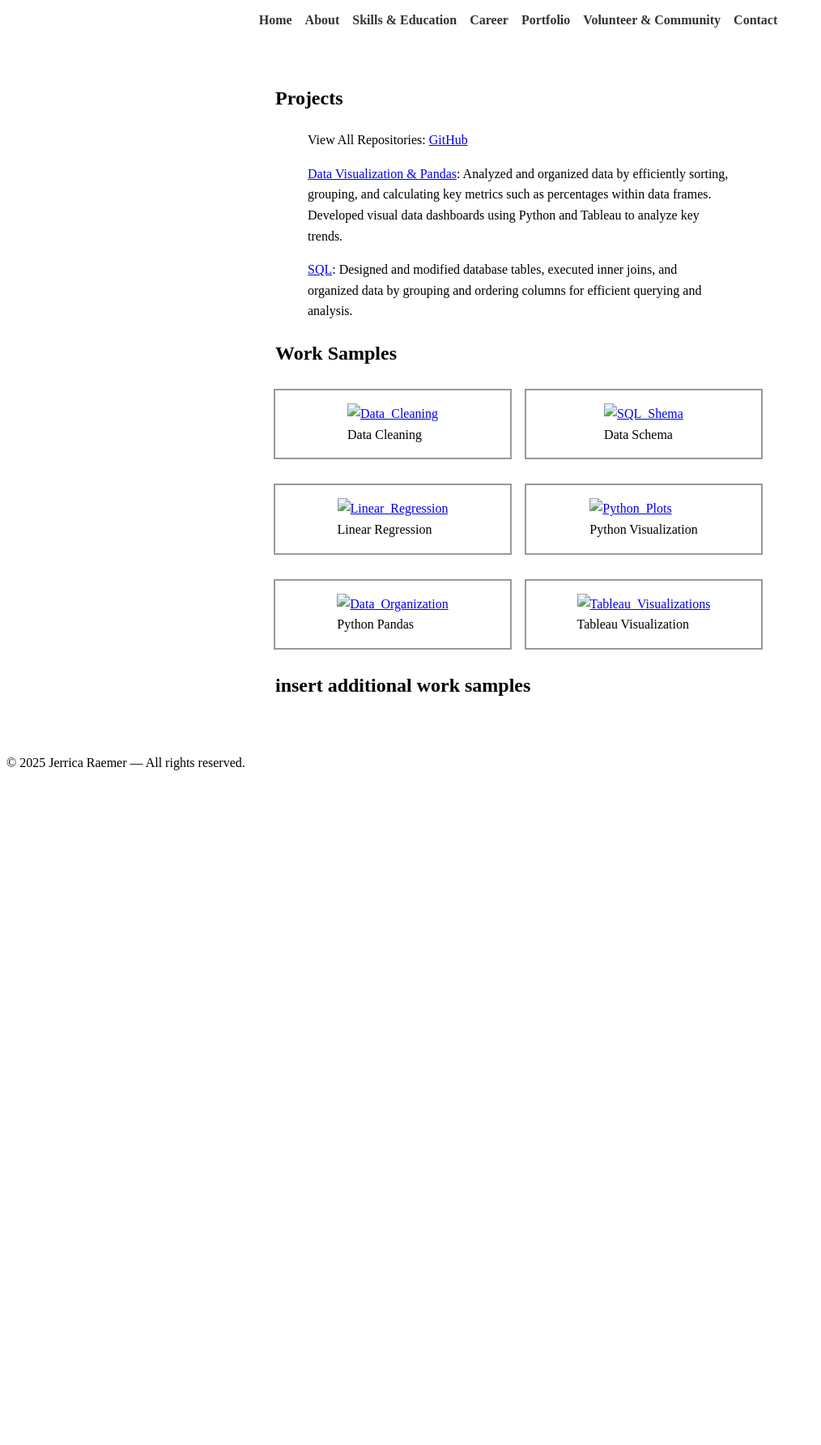
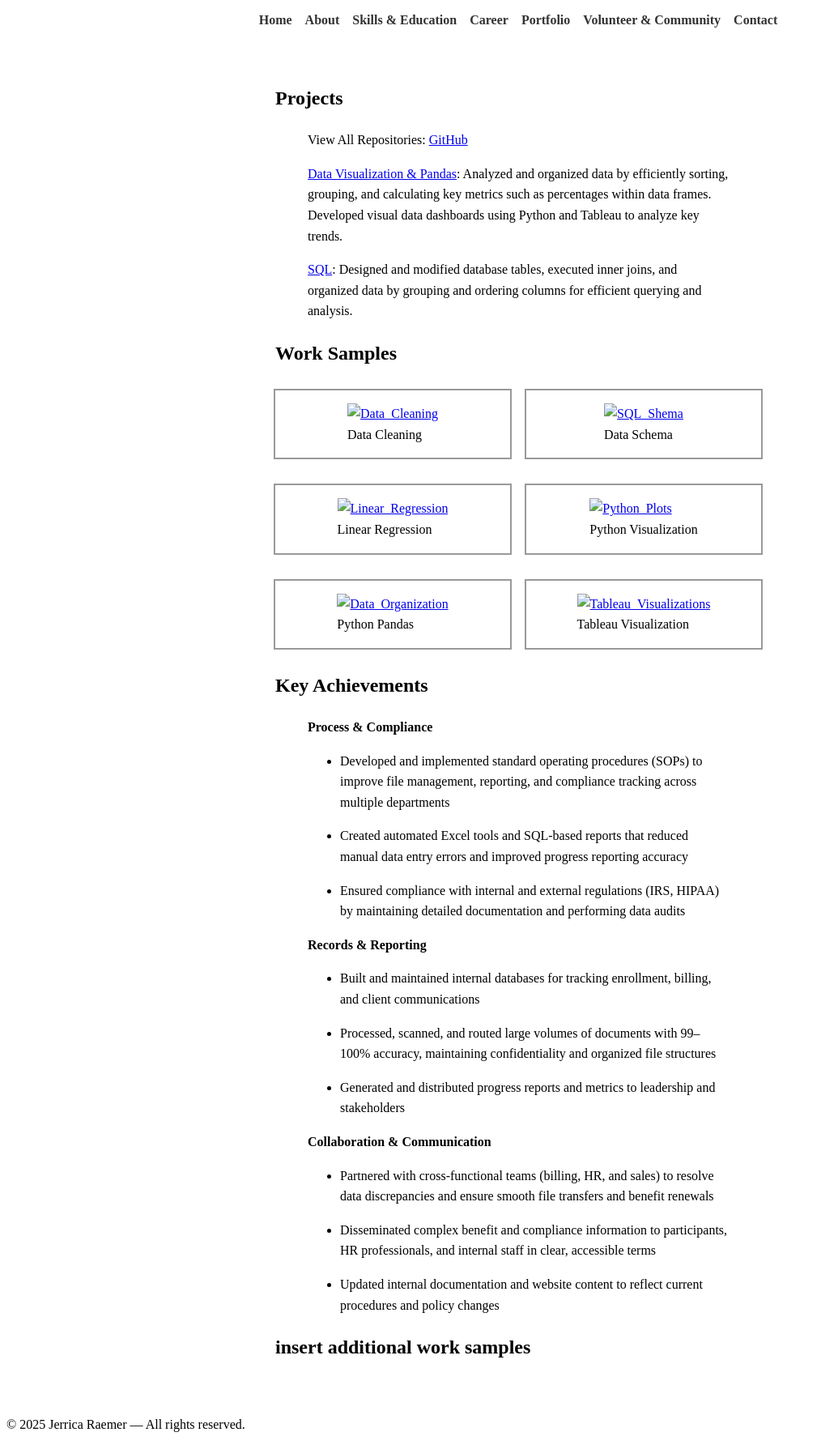
Before and after one commit to JerricaRaemer/jerricaraemer.github.com, a Jekyll site: the page built from portfolio.md, in a window 1280 px wide. Shown: the whole page at 81% size, without its empty margins (0-1014 px from the left). Built offline with Jekyll 4.4.1, drawn with Linux system fonts in a browser that asks for light colours; before the commit the page ends 967 px from its top, so only the background shows below that.

Commit message:
Update portfolio.md

```diff
--- a/portfolio.md
+++ b/portfolio.md
@@ -71,5 +71,31 @@ permalink: /portfolio/
   </div>
 </div>
 
+## Key Achievements
+
+> **Process & Compliance**
+>
+> * Developed and implemented standard operating procedures (SOPs) to improve file management, reporting, and compliance tracking across multiple departments
+>
+> * Created automated Excel tools and SQL-based reports that reduced manual data entry errors and improved progress reporting accuracy
+>
+> * Ensured compliance with internal and external regulations (IRS, HIPAA) by maintaining detailed documentation and performing data audits
+>
+> **Records & Reporting**
+>
+> * Built and maintained internal databases for tracking enrollment, billing, and client communications
+>
+> * Processed, scanned, and routed large volumes of documents with 99–100% accuracy, maintaining confidentiality and organized file structures
+>
+> * Generated and distributed progress reports and metrics to leadership and stakeholders
+>
+> **Collaboration & Communication**
+>
+> * Partnered with cross-functional teams (billing, HR, and sales) to resolve data discrepancies and ensure smooth file transfers and benefit renewals
+>
+> * Disseminated complex benefit and compliance information to participants, HR professionals, and internal staff in clear, accessible terms
+>
+> * Updated internal documentation and website content to reflect current procedures and policy changes
+>
 
 ## insert additional work samples
```
